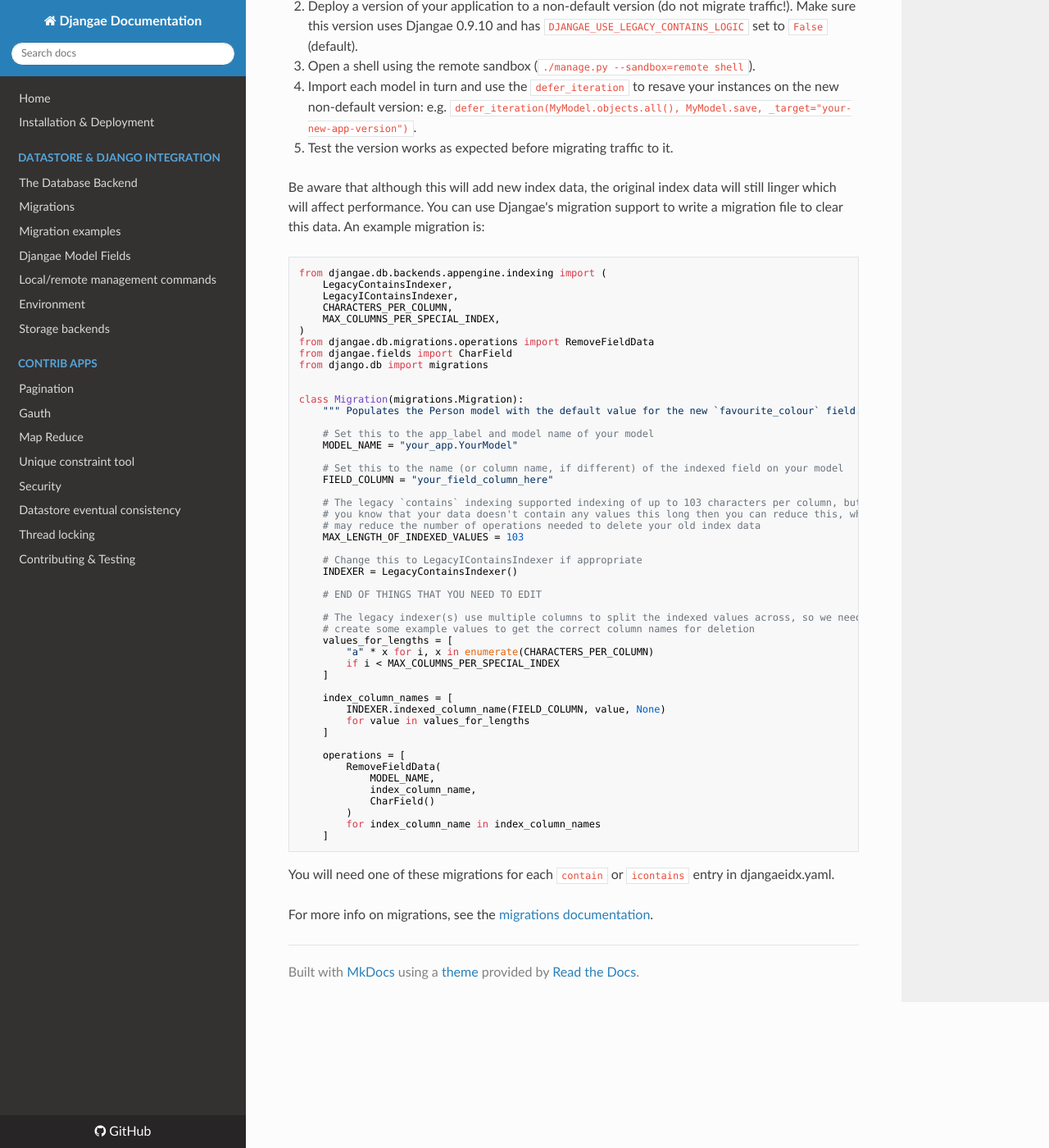
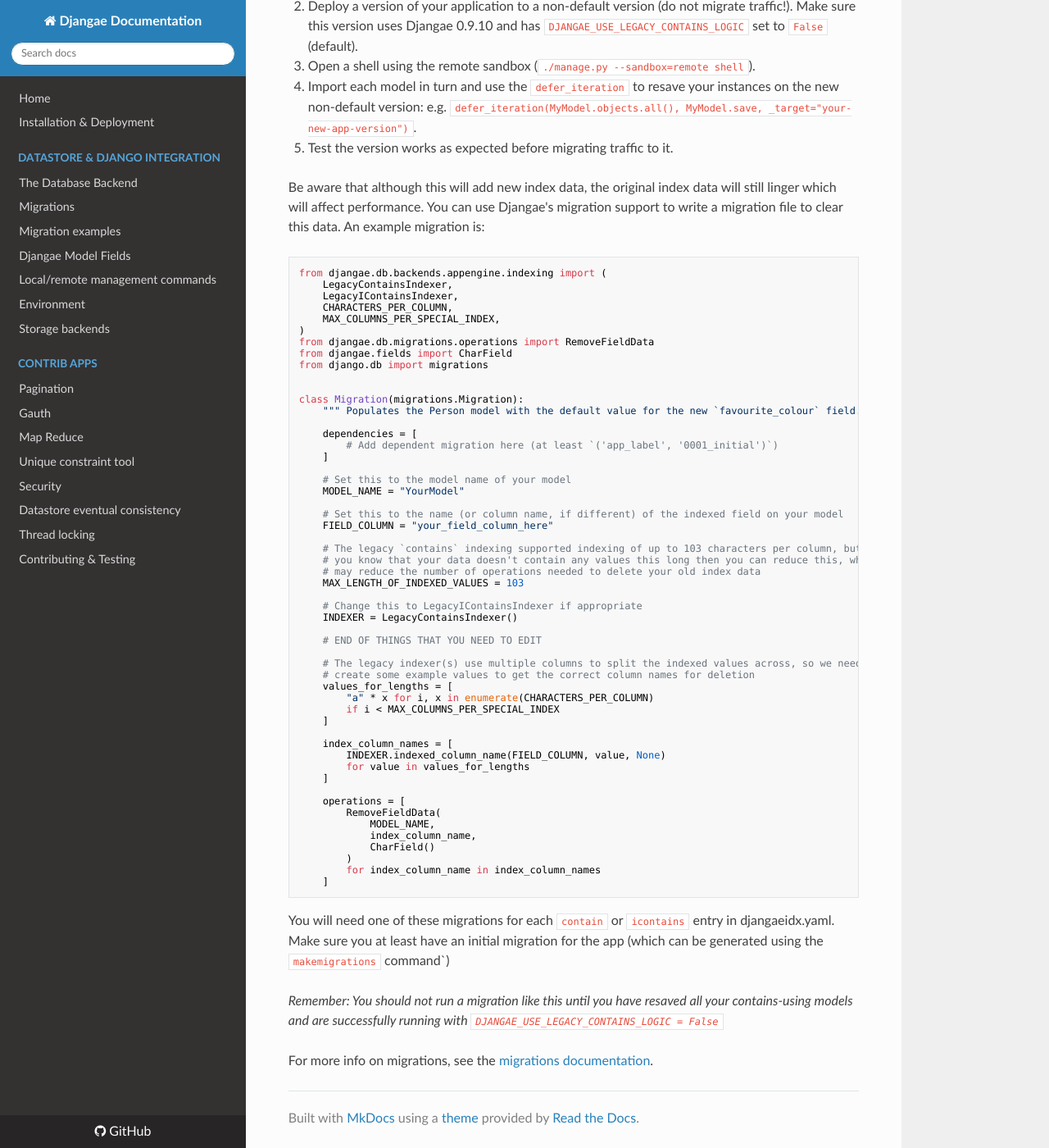
Before and after one commit to wittfabian/djangae, an MkDocs documentation site: the page built from docs/release_notes/0_9_10.md, in a window 1280 px wide and 1400 px high, scrolled down 701 px. Shown: the whole window at 82% size. Built offline with MkDocs 1.6.1, drawn with Linux system fonts in a browser that asks for light colours; nearby versions of some CDN libraries; old or Windows-style settings are respelled for this version of MkDocs.

Commit message:
Tweak the docs after testing the described migration

````diff
--- a/docs/release_notes/0_9_10.md
+++ b/docs/release_notes/0_9_10.md
@@ -43,8 +43,12 @@ from django.db import migrations
 class Migration(migrations.Migration):
     """ Populates the Person model with the default value for the new `favourite_colour` field. """
 
-    # Set this to the app_label and model name of your model
-    MODEL_NAME = "your_app.YourModel"
+    dependencies = [
+        # Add dependent migration here (at least `('app_label', '0001_initial')`)
+    ]
+
+    # Set this to the model name of your model
+    MODEL_NAME = "YourModel"
 
     # Set this to the name (or column name, if different) of the indexed field on your model
     FIELD_COLUMN = "your_field_column_here"
@@ -81,6 +85,10 @@ class Migration(migrations.Migration):
     ]
 ```
 
-You will need one of these migrations for each `contain` or `icontains` entry in djangaeidx.yaml.
+You will need one of these migrations for each `contain` or `icontains` entry in djangaeidx.yaml. Make sure you at least
+have an initial migration for the app (which can be generated using the `makemigrations` command`)
+
+*Remember: You should not run a migration like this until you have resaved all your contains-using models and are successfully
+ running with `DJANGAE_USE_LEGACY_CONTAINS_LOGIC = False`*
 
 For more info on migrations, see the [migrations documentation](migrations.md).
````
